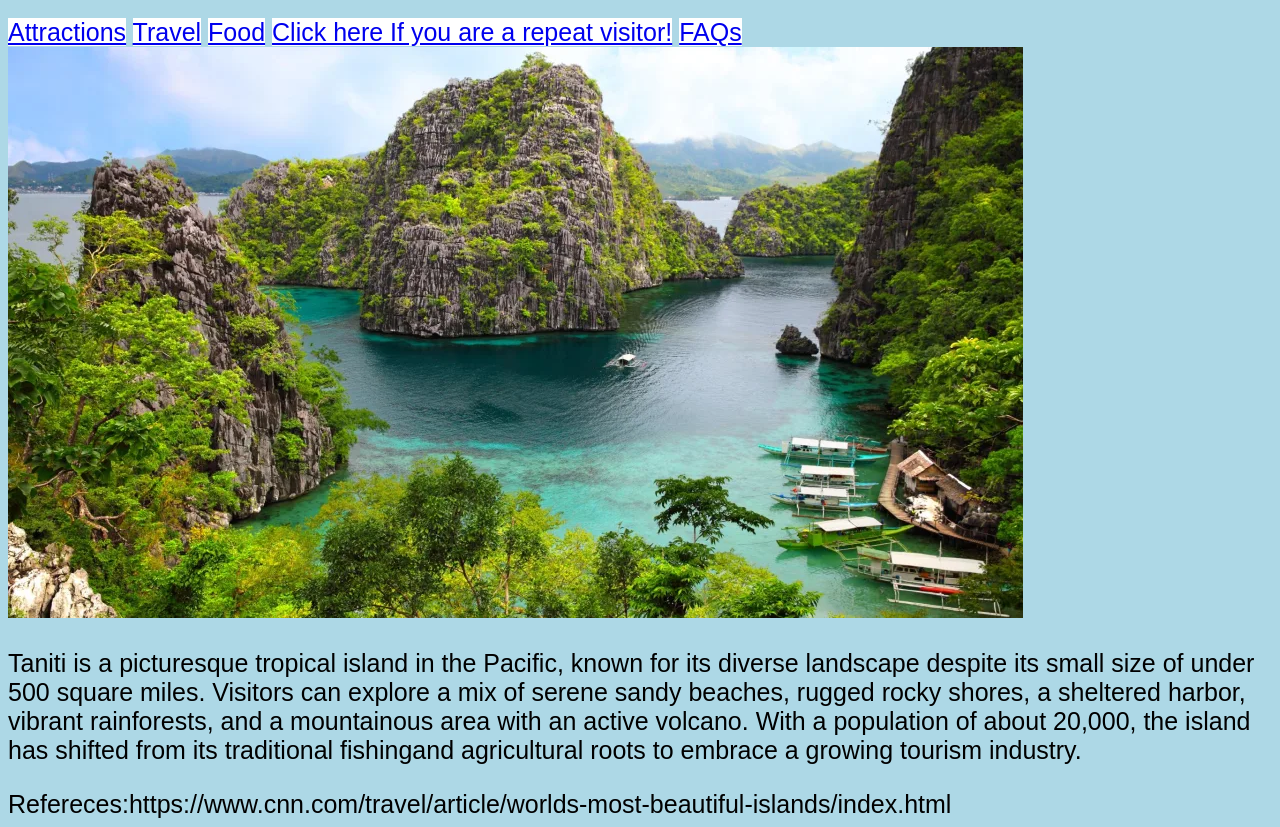
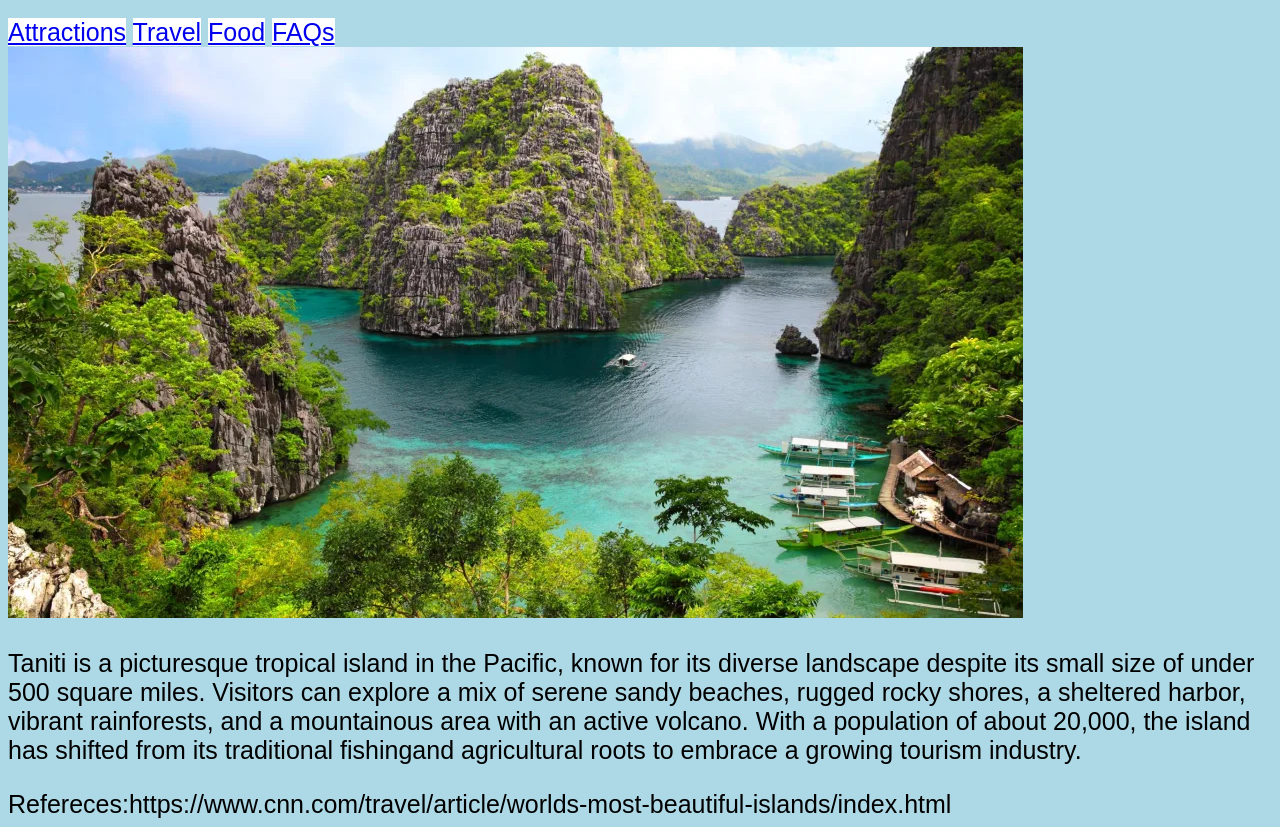
Before and after one commit to SRT-RANG/Task2Taniti, a plain HTML site: page index.html in a window 1280 px wide. Shown: the part 107-934 px from the top of the page. Drawn offline with Linux system fonts and the light colour scheme.

Commit message:
Update index.html

```diff
--- a/index.html
+++ b/index.html
@@ -13,7 +13,6 @@
   <a class="tag" href="attractions.html">Attractions</a>
   <a class="tag" href="Travel.html">Travel</a>
   <a class="tag" href="food.html">Food</a>
-  <a class="tag" href="Promotion.html">Click here If you are a repeat visitor!</a>
   <a class="tag" href="faq.html">FAQs</a>
   </div>
 
```
